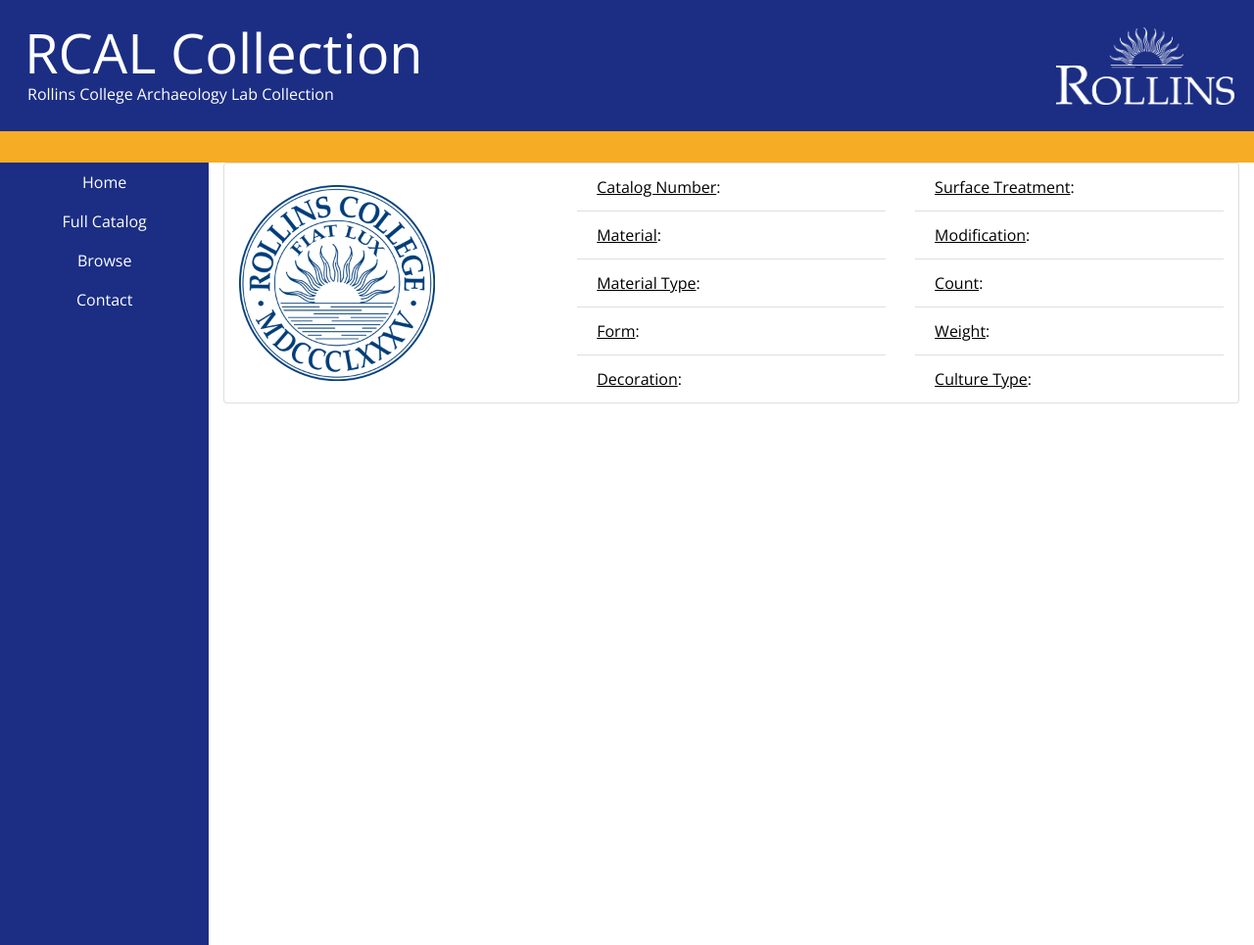
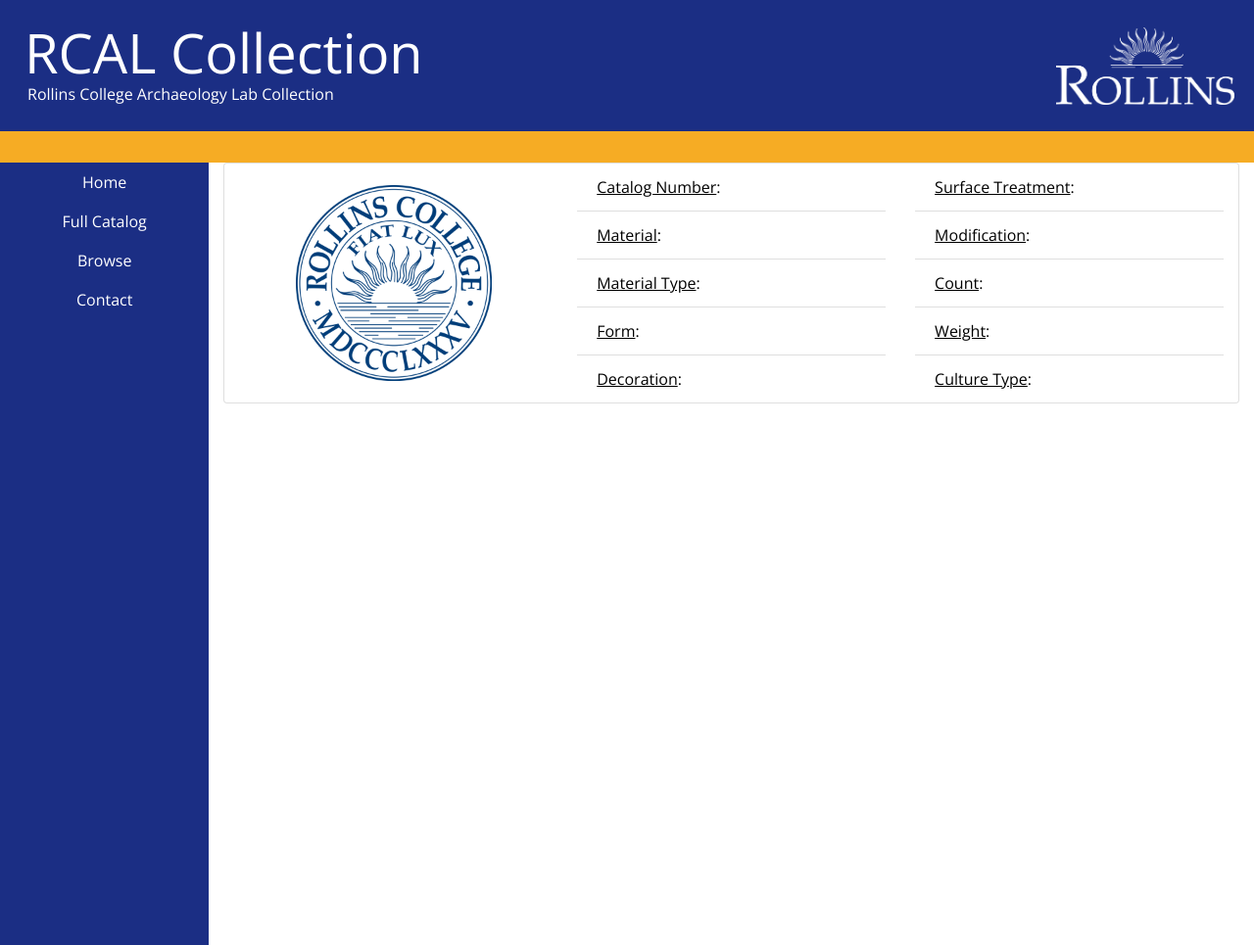
Before and after one commit to AADeLucia/cms-capstone-archae-catalog, a PHP site: page /full_catalog.php in a window 1280 px wide. Shown: the top 965 px of the page at 98% size. Run offline with PHP 8.4, Linux system fonts and the light colour scheme; tables that the repository leaves empty or names only in its code hold one stand-in row (values such as "Sample post"); data that the repository does not hold is empty; some libraries are stand-ins or nearby versions.

Commit message:
Centered the image

```diff
--- a/stylesheet.css
+++ b/stylesheet.css
@@ -117,7 +117,7 @@ ul.nav.flex-column{
   text-decoration: underline;
 }
 #catalog_picture {
-  align-self: center;
+  text-align: center;
 }
 
 /*** Forms ***/
```
